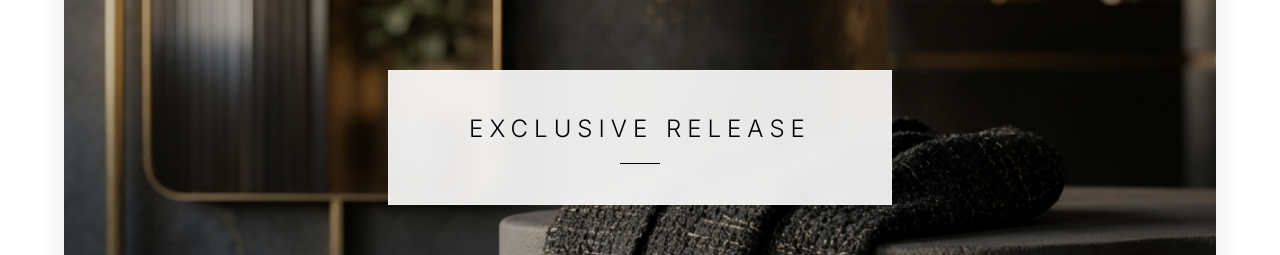
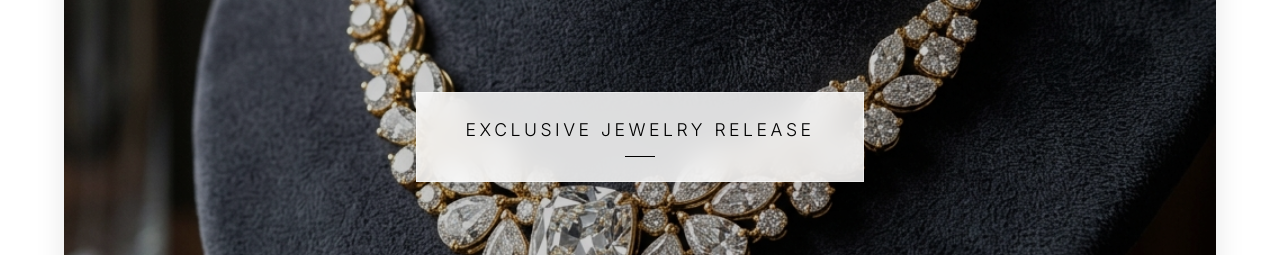
Before and after one commit to lavitra007/E-Commerce-Website, a React (Vite) app in the folder client/: page / in a window 1280 px wide. Shown: the part 1639-1894 px from the top of the page. Built offline with nearby package versions, Linux system fonts and the light colour scheme; no server answers; a web font is replaced by a local one.

Commit message:
style: reduce button sizes and update exclusive jewelry image

```diff
--- a/client/src/pages/Home.jsx
+++ b/client/src/pages/Home.jsx
@@ -27,7 +27,7 @@ const Home = () => {
         <div style={{ textAlign: 'center', zIndex: 2, position: 'absolute', bottom: '15%' }}>
           <h1 style={{ fontSize: '3.5rem', marginBottom: '1.5rem', color: '#fff', fontWeight: 400, letterSpacing: '0.05em', textShadow: '0 2px 10px rgba(0,0,0,0.5)' }}>The New Standard</h1>
           <Link to="/collection">
-            <button className="btn-primary" style={{ backgroundColor: '#fff', color: '#000' }}>Discover More</button>
+            <button className="btn-primary" style={{ backgroundColor: '#fff', color: '#000', padding: '0.75rem 2rem', fontSize: '0.9rem', letterSpacing: '0.1em' }}>Discover More</button>
           </Link>
         </div>
       </section>
@@ -75,15 +75,15 @@ const Home = () => {
             <div style={{ position: 'absolute', top: 0, left: 0, right: 0, bottom: 0, backgroundColor: 'rgba(0,0,0,0.2)', transition: 'background-color 0.4s ease' }} onMouseOver={e => e.currentTarget.style.backgroundColor = 'rgba(0,0,0,0.1)'} onMouseOut={e => e.currentTarget.style.backgroundColor = 'rgba(0,0,0,0.2)'}></div>
             <div style={{
               zIndex: 1,
-              backgroundColor: 'rgba(255, 255, 255, 0.9)',
-              backdropFilter: 'blur(10px)',
-              padding: '2.5rem 5rem',
+              backgroundColor: 'rgba(255, 255, 255, 0.85)',
+              backdropFilter: 'blur(12px)',
+              padding: '1.5rem 3rem',
               textAlign: 'center',
-              border: '1px solid rgba(255,255,255,0.3)',
-              boxShadow: '0 15px 35px rgba(0,0,0,0.1)'
+              border: '1px solid rgba(255,255,255,0.4)',
+              boxShadow: '0 10px 25px rgba(0,0,0,0.05)'
             }}>
-              <span style={{ color: '#000', letterSpacing: '0.25em', fontSize: '1.5rem', textTransform: 'uppercase', fontWeight: 300 }}>Exclusive Release</span>
-              <div style={{ width: '40px', height: '1px', backgroundColor: '#000', margin: '1rem auto 0', transition: 'width 0.4s ease' }}></div>
+              <span style={{ color: '#000', letterSpacing: '0.2em', fontSize: '1.1rem', textTransform: 'uppercase', fontWeight: 300 }}>Exclusive Jewelry Release</span>
+              <div style={{ width: '30px', height: '1px', backgroundColor: '#000', margin: '0.75rem auto 0', transition: 'width 0.4s ease' }}></div>
             </div>
           </div>
         </div>
```
Also changed, not shown: client/src/assets/exclusive-release.png.
